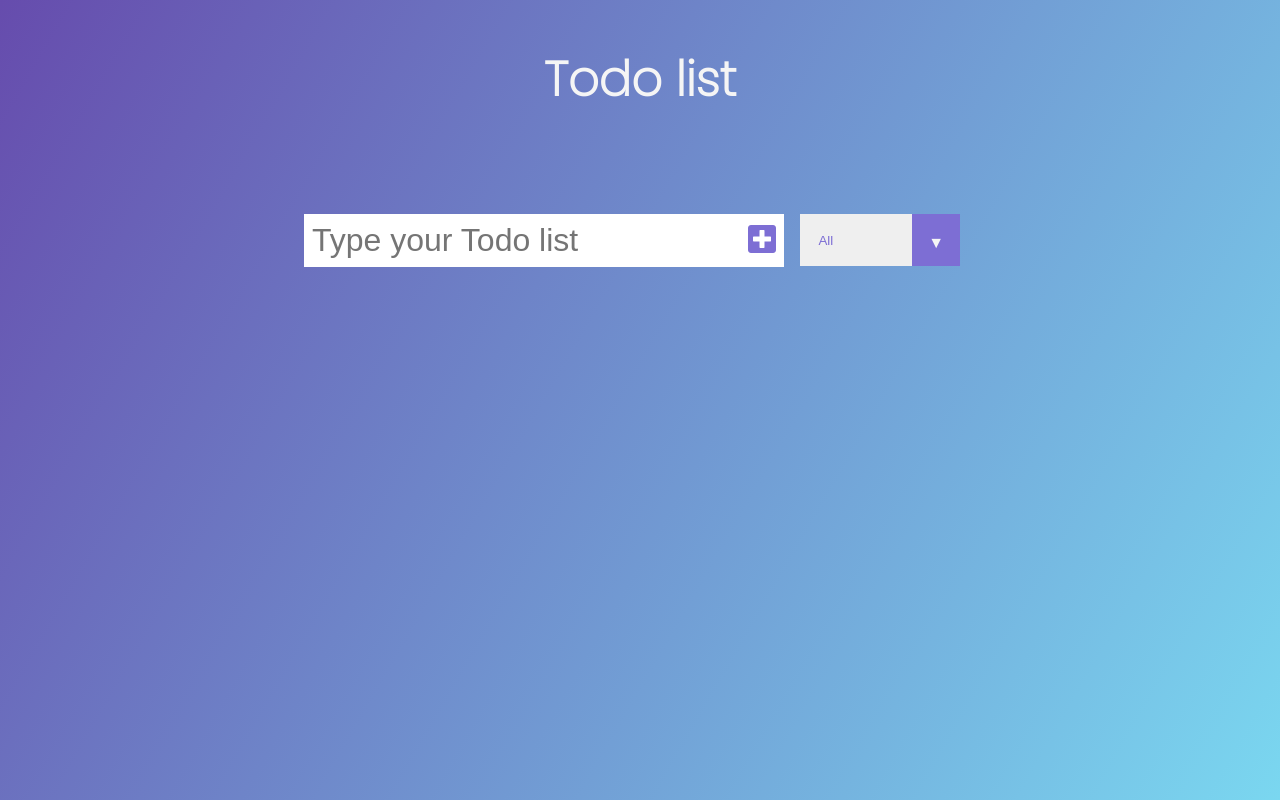
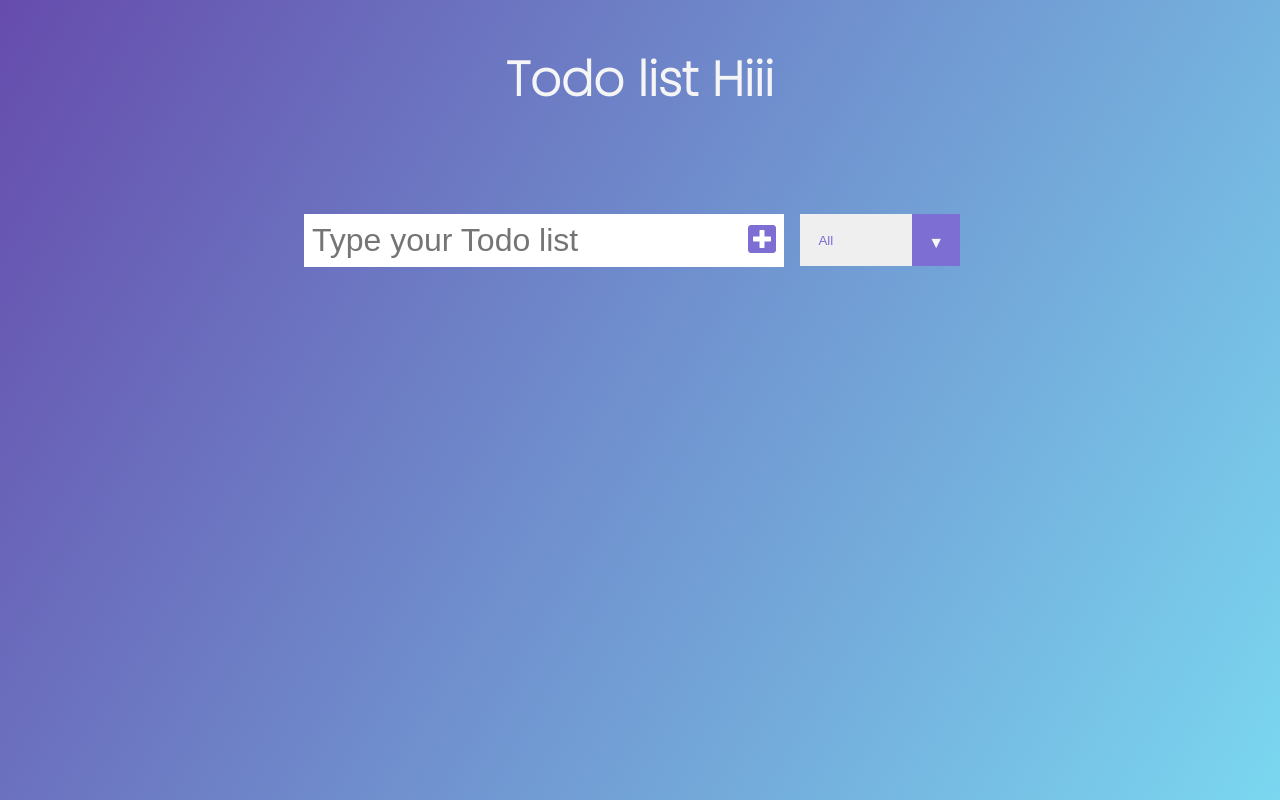
Before and after one commit to aliparvej/Todo_List, a plain HTML site: page index.html in a window 1280 px wide. Drawn offline with Linux system fonts and the light colour scheme.

Commit message:
Update index.html

```diff
--- a/index.html
+++ b/index.html
@@ -18,7 +18,7 @@
 </head>
 <body>
     <header>
-<h1>Todo list</h1>
+<h1>Todo list Hiii</h1>
  </header>
 
  <form>
```
